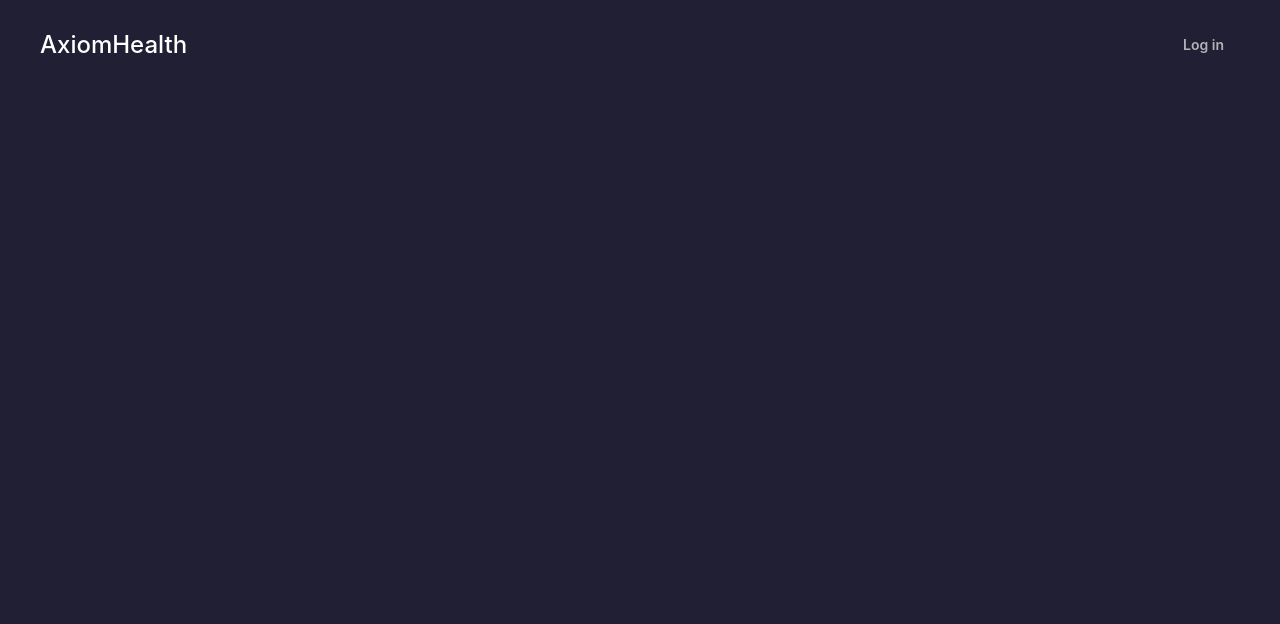
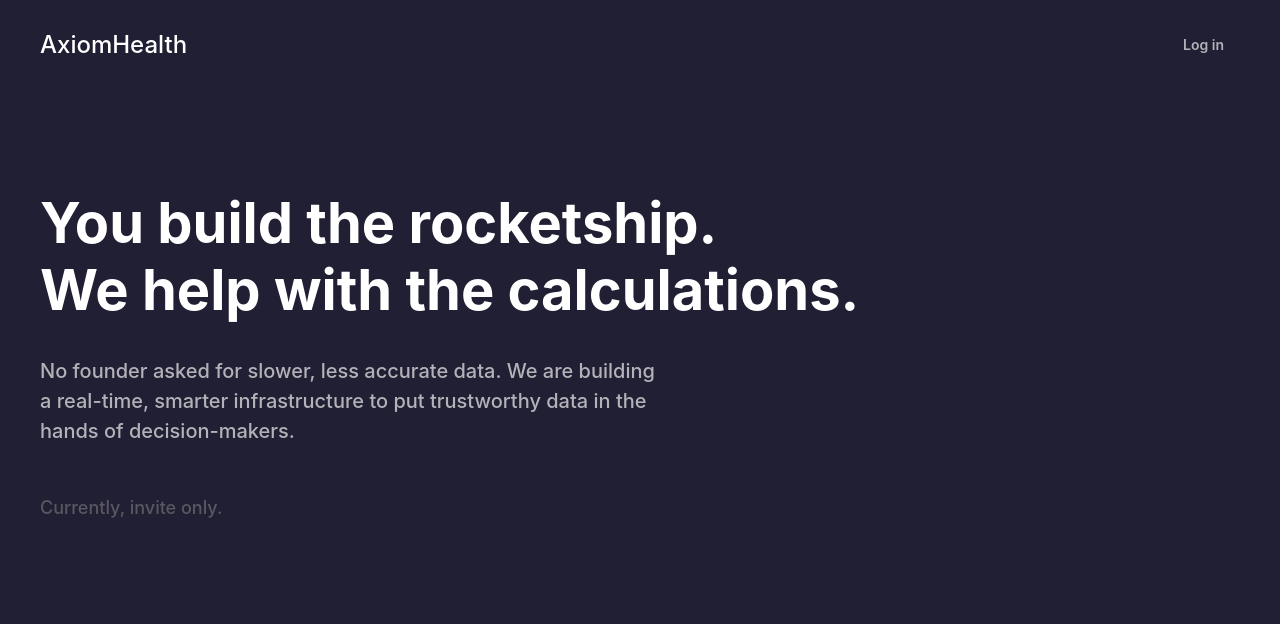
Before and after one commit to virtumed/landing-page, a website: page dist/index.html in a window 1280 px wide. Drawn offline with nearby package versions, Linux system fonts and the light colour scheme.

Commit message:
main section (#2)

```diff
--- /dev/null
+++ b/scss/_mixins.scss
@@ -0,0 +1,28 @@
+$xs: 576px;
+$sm: 768px;
+$md: 992px;
+$lg: 1200px;
+
+@mixin media-xs {
+  @media (max-width: #{$xs}) {
+    @content;
+  }
+}
+
+@mixin media-sm {
+  @media (max-width: #{$sm}) {
+    @content;
+  }
+}
+
+@mixin media-md {
+  @media (max-width: #{$md}) {
+    @content;
+  }
+}
+
+@mixin media-lg {
+  @media (max-width: #{$lg}) {
+    @content;
+  }
+}
--- /dev/null
+++ b/scss/_section_main.scss
@@ -0,0 +1,37 @@
+@import "./variables";
+@import "./mixins";
+
+.main-section {
+  position: relative;
+
+  &__panel {
+    margin: 100px 0;
+
+    h1 {
+      color: #fff;
+      font-size: 56px;
+      font-weight: 700;
+      margin-bottom: 0;
+    }
+
+    &__body {
+      margin-top: 32px;
+      margin-bottom: 0;
+      font-size: 20px;
+      font-weight: 500;
+      line-height: 30px;
+      max-width: 630px;
+
+      @include media-sm {
+        max-width: 100%;
+      }
+    }
+
+    &__footer {
+      margin-top: 48px;
+      font-size: 18px;
+      font-weight: 500;
+      color: $text-dark-color;
+    }
+  }
+}
--- a/scss/main.scss
+++ b/scss/main.scss
@@ -15,6 +15,11 @@ body {
   .container {
     max-width: $max-width;
   }
+
+  main {
+    min-height: calc(100vh - 88px - 115px);
+  }
 }
 
 @import "./header";
+@import "./section_main";
```
Also changed, not shown: dist/index.html, dist/resources/css/main.css.
